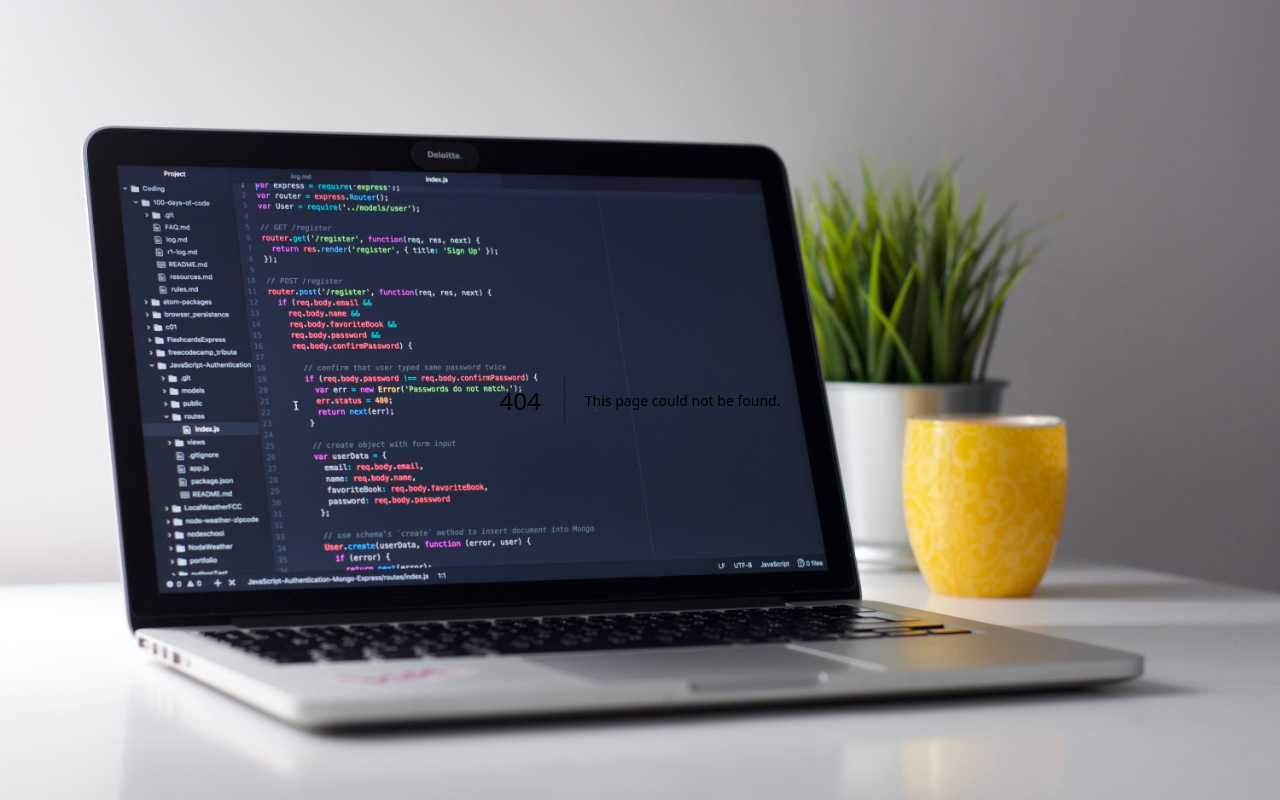
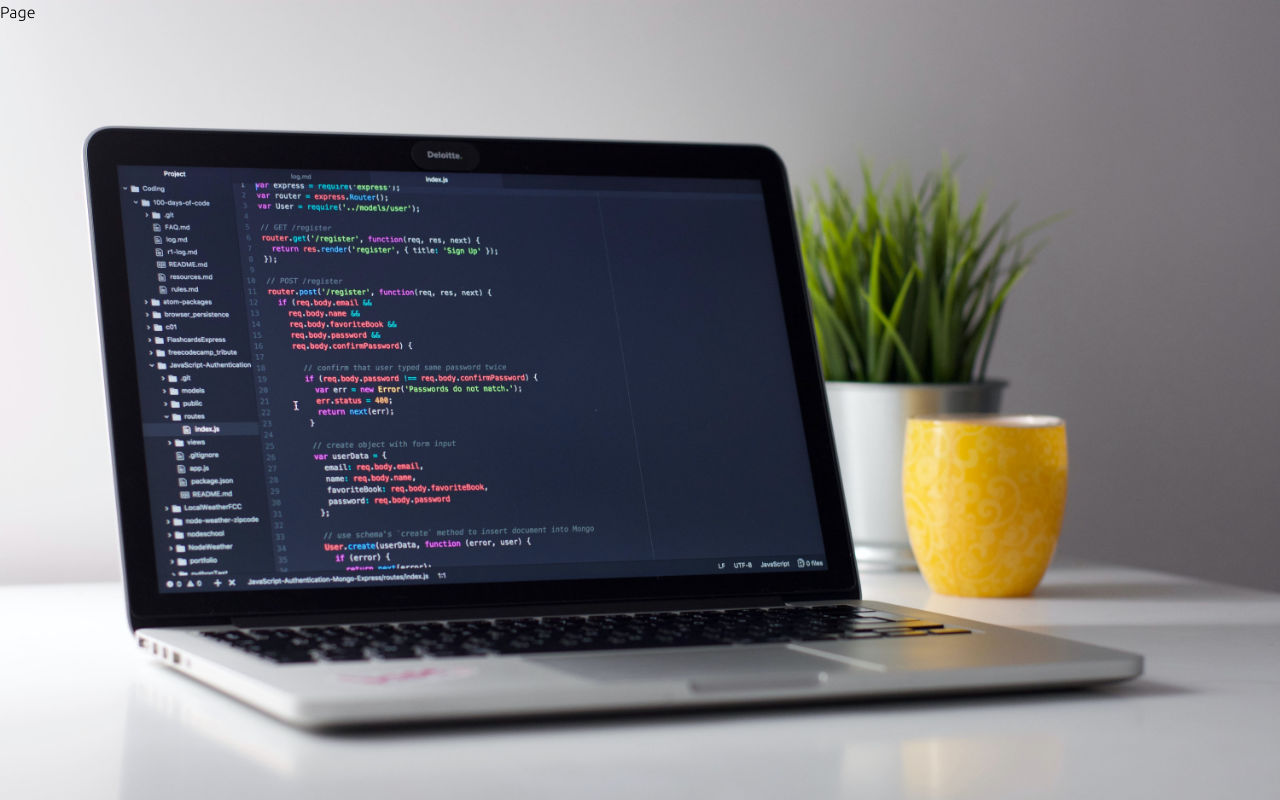
Before and after one commit to rahulcodepython/Portfolio, a Next.js app: page /blogs in a window 1280 px wide. Before the commit this address had no page. Built offline with nearby package versions, Linux system fonts and the light colour scheme.

Commit message:
Post Production Navigation Error Handling

```diff
--- /dev/null
+++ b/src/app/blogs/page.jsx
@@ -0,0 +1,9 @@
+import React from 'react'
+
+const Blogs = () => {
+    return (
+        <div>Page</div>
+    )
+}
+
+export default Blogs
--- a/src/components/base/navbar.jsx
+++ b/src/components/base/navbar.jsx
@@ -14,7 +14,7 @@ const Navbar = () => {
         ['#pricing', <BiRupee key={1} />, 'Pricing'],
         ['#portfolio', <BiIdCard key={1} />, 'Portfolio'],
         ['#repositiories', <BiGitBranch key={1} />, 'Repositories'],
-        ['#blogs', <BiBookOpen key={1} />, 'Blogs'],
+        ['/blogs', <BiBookOpen key={1} />, 'Blogs'],
         ['#contact', <BiEnvelope key={1} />, 'Contact'],
     ]
 
```
